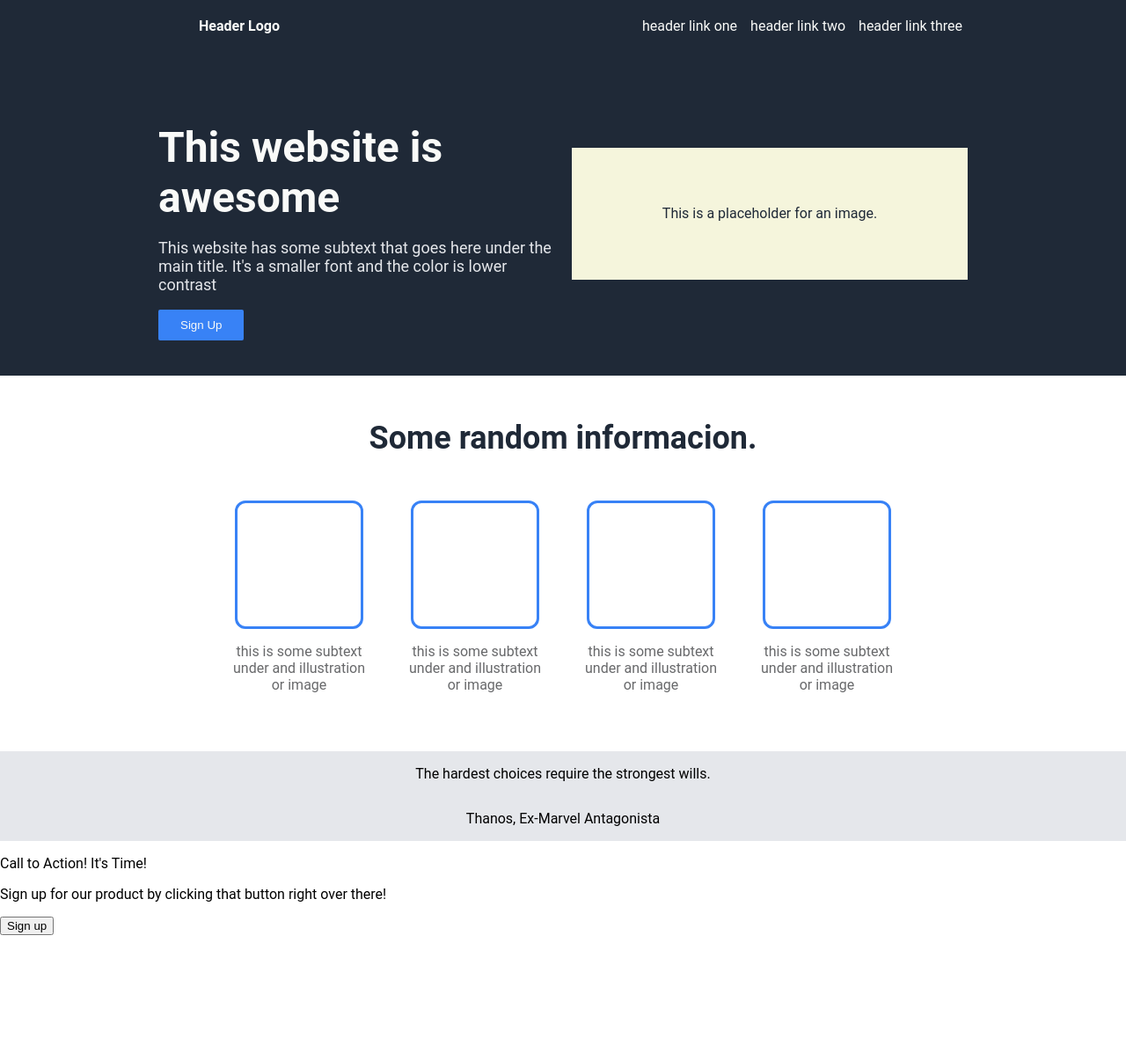
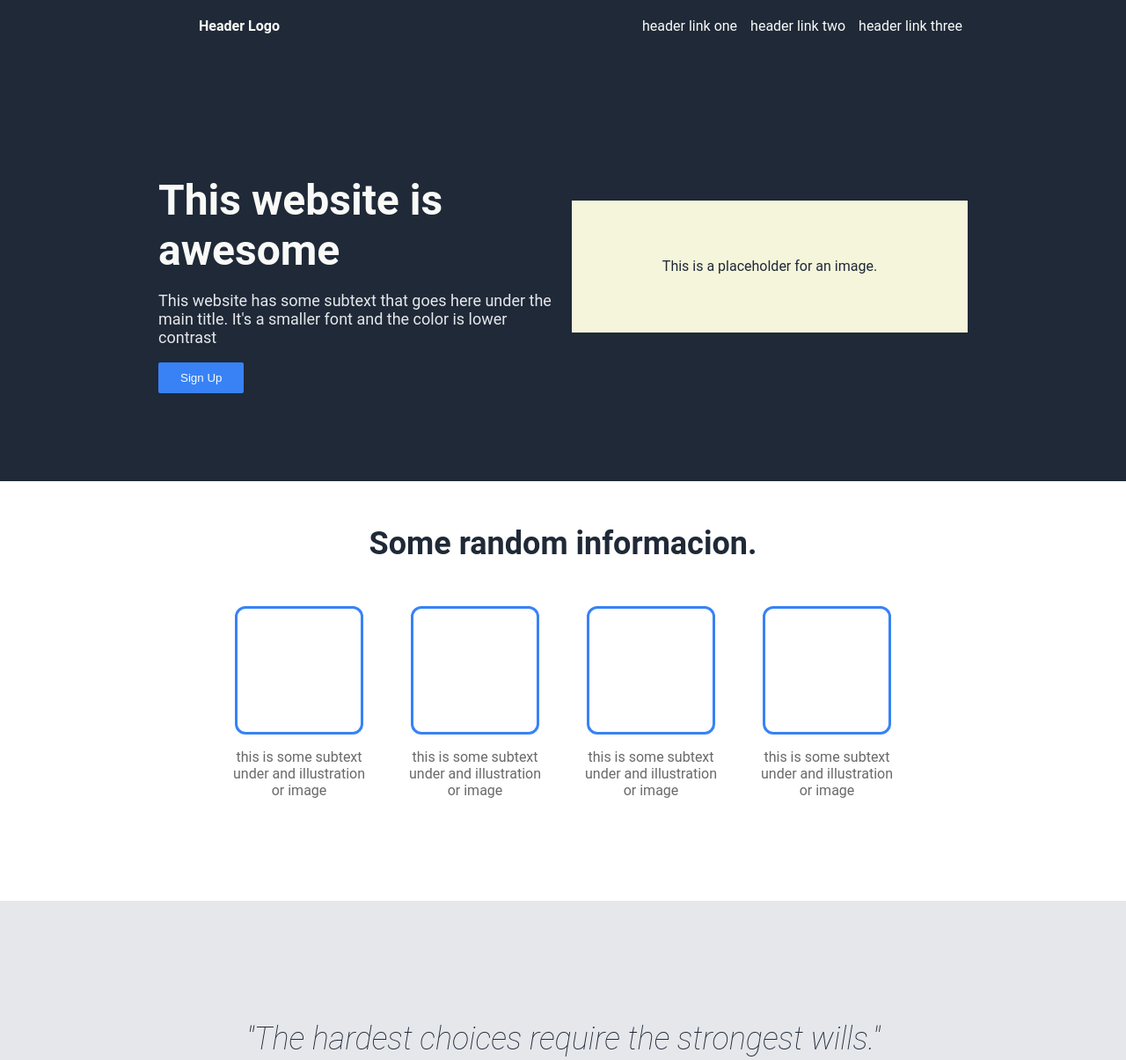
Before and after one commit to brianvillatoro/landing_page_TOP, a plain HTML site: page index.html in a window 1280 px wide. Shown: the top 1205 px of the page at 88% size. Before the commit the page ends 1063 px from the top, so only its background shows below. Drawn offline with Linux system fonts and the light colour scheme.

Commit message:
Size quote properly and adjust font settings

```diff
--- a/index.html
+++ b/index.html
@@ -50,8 +50,8 @@
 
   </div>
   <div class="quote">
-    <p class="choices">The hardest choices require the strongest wills.</p>
-    <p class="thanos">Thanos, Ex-Marvel Antagonista</p>
+    <p class="choices">"The hardest choices require the strongest wills."</p>
+    <p class="thanos">-Thanos, Ex-Marvel Antagonista</p>
   </div>
   <div class="footer">
     <p>Call to Action! It's Time!</p>
--- a/style.css
+++ b/style.css
@@ -26,7 +26,7 @@ body {
     display: flex;
     justify-content: center;
     align-items: center;
-    padding: 40px;
+    padding: 100px;
     /* width: 100%; */
     gap: 20px;
 }
@@ -94,7 +94,7 @@ body {
     display: flex;
     /* justify-content: space-between; */
     /* align-items: center; */
-    padding-bottom: 50px;
+    padding-bottom: 100px;
     gap: 50px;
 }
 
@@ -124,4 +124,20 @@ body {
     flex-direction: column;
     justify-content: center;
     align-items: center;
+    padding: 100px;
 }
+
+.choices {
+    font-style: italic;
+    font-weight: lighter;
+    font-size: 36px;
+    color: #1F2937;
+    margin-bottom: 0;
+}
+
+.thanos {
+    font-size: 24px;
+    font-weight: bolder;
+    color: #1F2937;
+
+}
```
